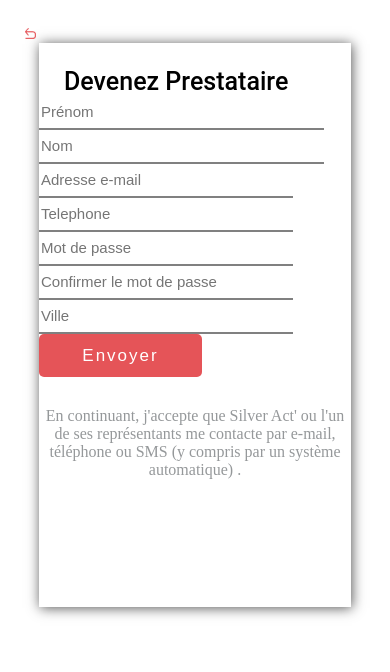
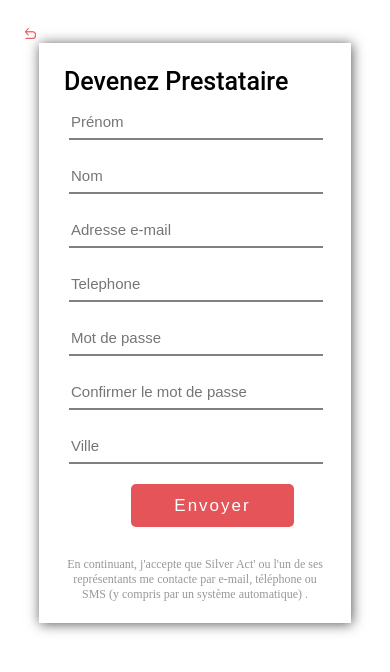
Before and after one commit to oliverbs1/silveract-, a plain HTML site: page Form/form.html in a window 390 px wide. Drawn offline with Linux system fonts and the light colour scheme.

Commit message:
form design

```diff
--- a/Form/css/form.css
+++ b/Form/css/form.css
@@ -1,4 +1,4 @@
-.back_arrow img{
+.back_arrow img {
     width: 3%;
 }
 
@@ -7,11 +7,10 @@
     margin-left: 25px;
 }
 
-
 .form {
-    width: 90%;
-    margin: 0 auto;
-    height: 564px;
+    width: 40%;
+    margin: 30px auto;
+    height: 580px;
     box-shadow: 1px 1px 12px #555;
     background-color: white;
     top: 13px;
@@ -33,8 +32,8 @@ input {
     border-left: none;
     border-right: none;
     height: 30px;
-    width: 90%;
-    margin: 0 auto;
+    width: 80%;
+    margin: 10px 30px;
 }
 
 .mail {
@@ -44,7 +43,7 @@ input {
     border-right: none;
     height: 30px;
     width: 80%;
-    margin: 0 auto;
+    margin: 10px 30px;
 }
 
 input:hover {
@@ -60,11 +59,13 @@ button {
     font-size: 17px;
     border: none;
     letter-spacing: 2px;
+    margin-left: 172px;
+    margin-top: 10px;
 }
 
 form p {
     text-align: center;
-    margin-top: 30px;
+    margin: 30px 25px 0 25px;
     color: #95989A;
 }
 
@@ -72,7 +73,6 @@ form p {
     width: 90%;
     margin: 0 auto;
 }
-
 
 li:hover ul.hoverMenu {
     display: block
@@ -86,4 +86,22 @@ li:hover ul.hoverMenu {
         width: 80%;
         margin: 0 auto;
     }
+    button {
+        width: 163px;
+        height: 43px;
+        border-radius: 5px;
+        background-color: #E55458;
+        color: white;
+        font-size: 17px;
+        border: none;
+        letter-spacing: 2px;
+        margin-left: 92px;
+        margin-top: 10px;
+    }
+    form p {
+        text-align: center;
+        margin: 30px 25px 0 25px;
+        color: #95989A;
+        font-size: 12px
+    }
 }
```
